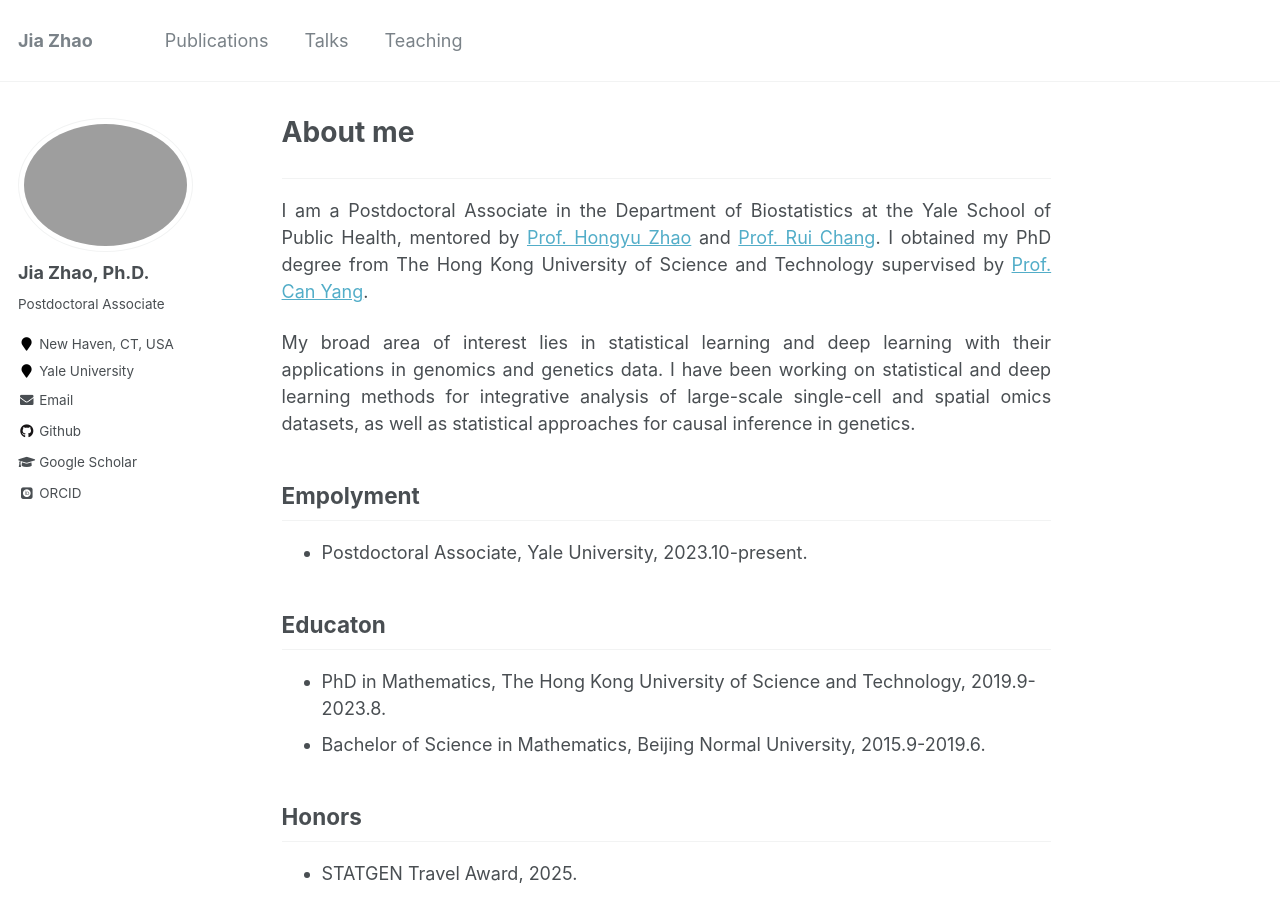
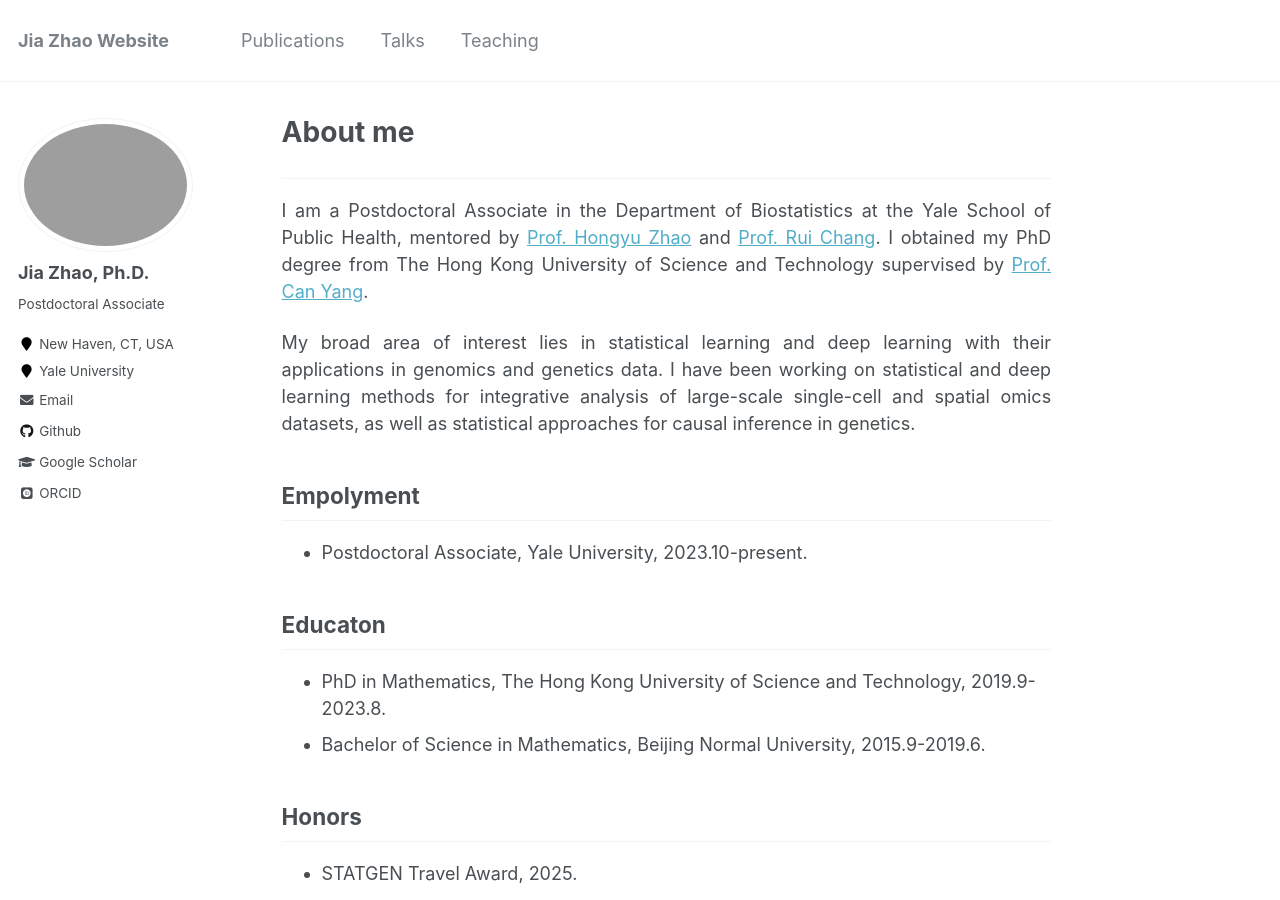
Before and after one commit to jiazhao97/jiazhao97.github.io, a Jekyll site: the page built from _pages/about.md, in a window 1280 px wide and 900 px high. Built offline with Jekyll 4.4.1, drawn with Linux system fonts in a browser that asks for light colours; some web fonts are replaced.

Commit message:
Update _config.yml

```diff
--- a/_config.yml
+++ b/_config.yml
@@ -7,7 +7,7 @@
 
 # Site Settings
 locale                   : "en-US"
-title                    : "Jia Zhao"
+title                    : "Jia Zhao Website"
 title_separator          : "-"
 name                     : &name "Jia Zhao"
 description              : &description ""
```
